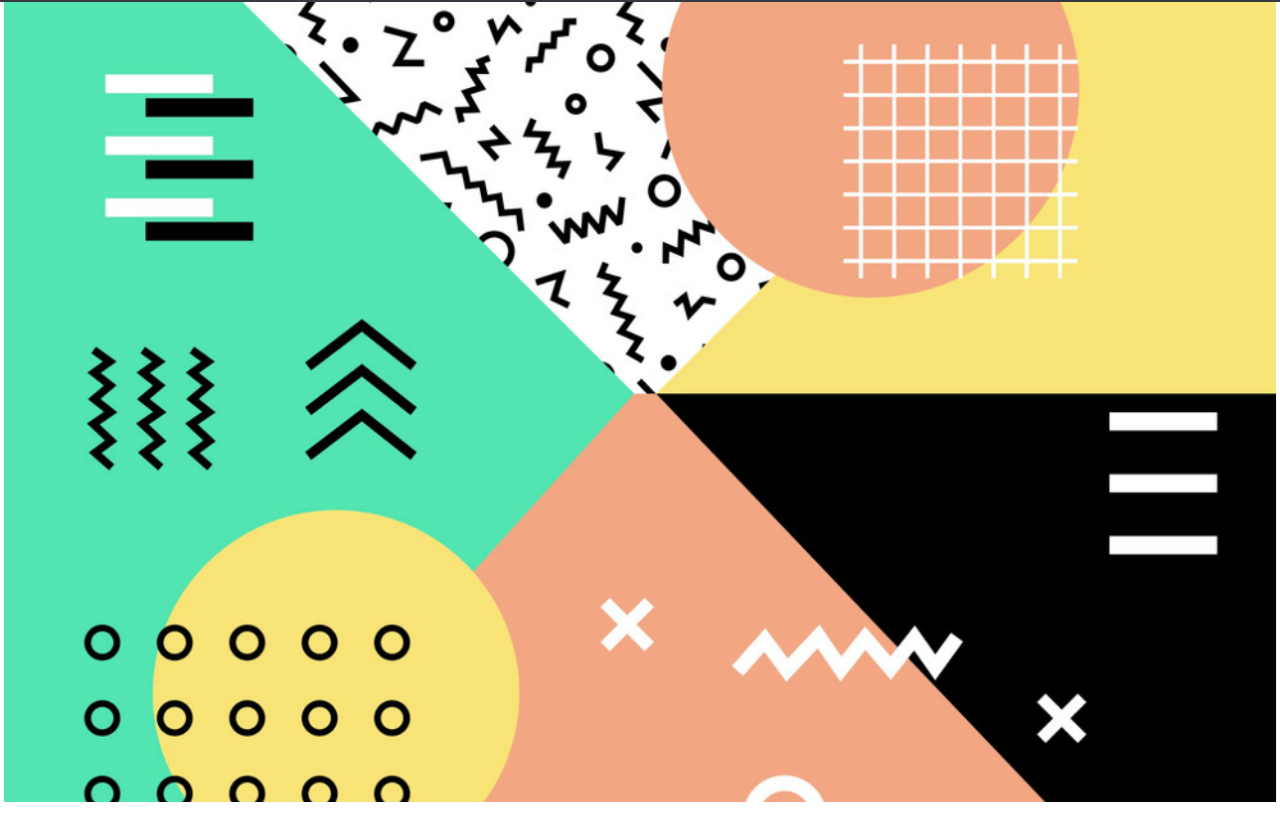
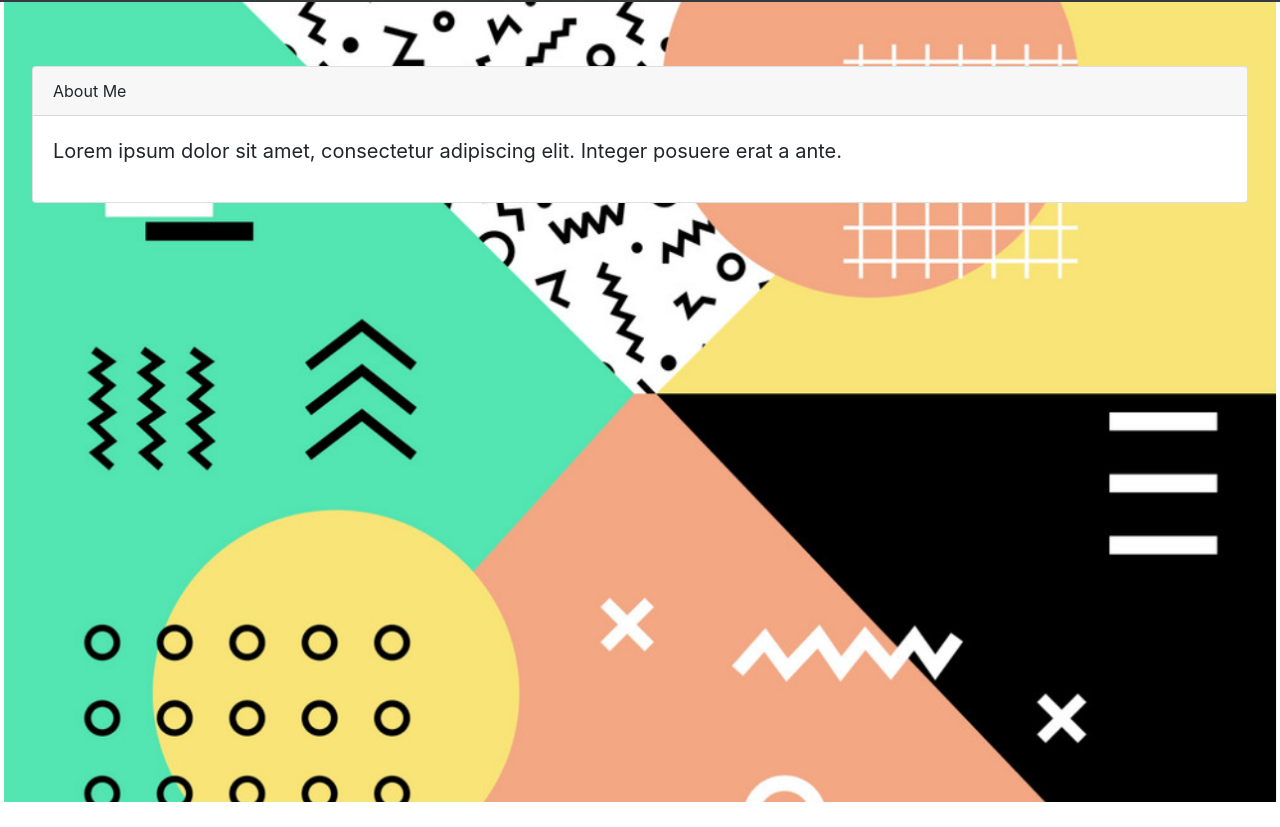
Before and after one commit to alvaro-centeno/Responsive-Portfolio, a plain HTML site: page index.html in a window 1280 px wide. Shown: the part 70-897 px from the top of the page. Drawn offline with nearby package versions, Linux system fonts and the light colour scheme.

Commit message:
edited background location and added card

```diff
--- a/index.html
+++ b/index.html
@@ -10,7 +10,7 @@
     <link rel="stylesheet" href="https://stackpath.bootstrapcdn.com/bootstrap/4.4.1/css/bootstrap.min.css"
         integrity="sha384-Vkoo8x4CGsO3+Hhxv8T/Q5PaXtkKtu6ug5TOeNV6gBiFeWPGFN9MuhOf23Q9Ifjh" crossorigin="anonymous">
     <link rel="stylesheet" href="./assets/styles.css">
-    <title>Alvaro Centeno Home Page</title>
+    <title>About Me</title>
 </head>
 
 <body>
@@ -29,13 +29,28 @@
                     <a class="nav-link" href="contact.html" style="color: grey;">Contact</a>
                 </li>
             </ul>
-            <form class="form-inline">
+            <!-- <form class="form-inline">
                 <input class="form-control mr-sm-2" type="search" placeholder="Search" aria-label="Search">
                 <button class="btn btn-outline-info my-2 my-sm-0" type="submit">Search</button>
-            </form>
+            </form> -->
             </div>
         </nav>
-        <section class="jumbotron big-banner"></section>
+
+        <section class="content; jumbotron big-banner">
+            <div class="card">
+                <div class="card-header">
+                    About Me
+                </div>
+                <div class="card-body">
+                    <blockquote class="blockquote mb-0">
+                        <p>Lorem ipsum dolor sit amet, consectetur adipiscing elit. Integer posuere erat a ante.</p>
+                    </blockquote>
+                </div>
+
+
+            </div>
+
+        </section>
 
     </header>
 
@@ -54,6 +69,8 @@
     <script src="https://stackpath.bootstrapcdn.com/bootstrap/4.4.1/js/bootstrap.min.js"
         integrity="sha384-wfSDF2E50Y2D1uUdj0O3uMBJnjuUD4Ih7YwaYd1iqfktj0Uod8GCExl3Og8ifwB6"
         crossorigin="anonymous"></script>
+    <script src="https://kit.fontawesome.com/07249aace6.js" crossorigin="anonymous"></script>
+
 </body>
 
 </html>
```
Also changed, not shown: contact.html (+4 -2 lines), portfolio.html (+4 -2 lines).
